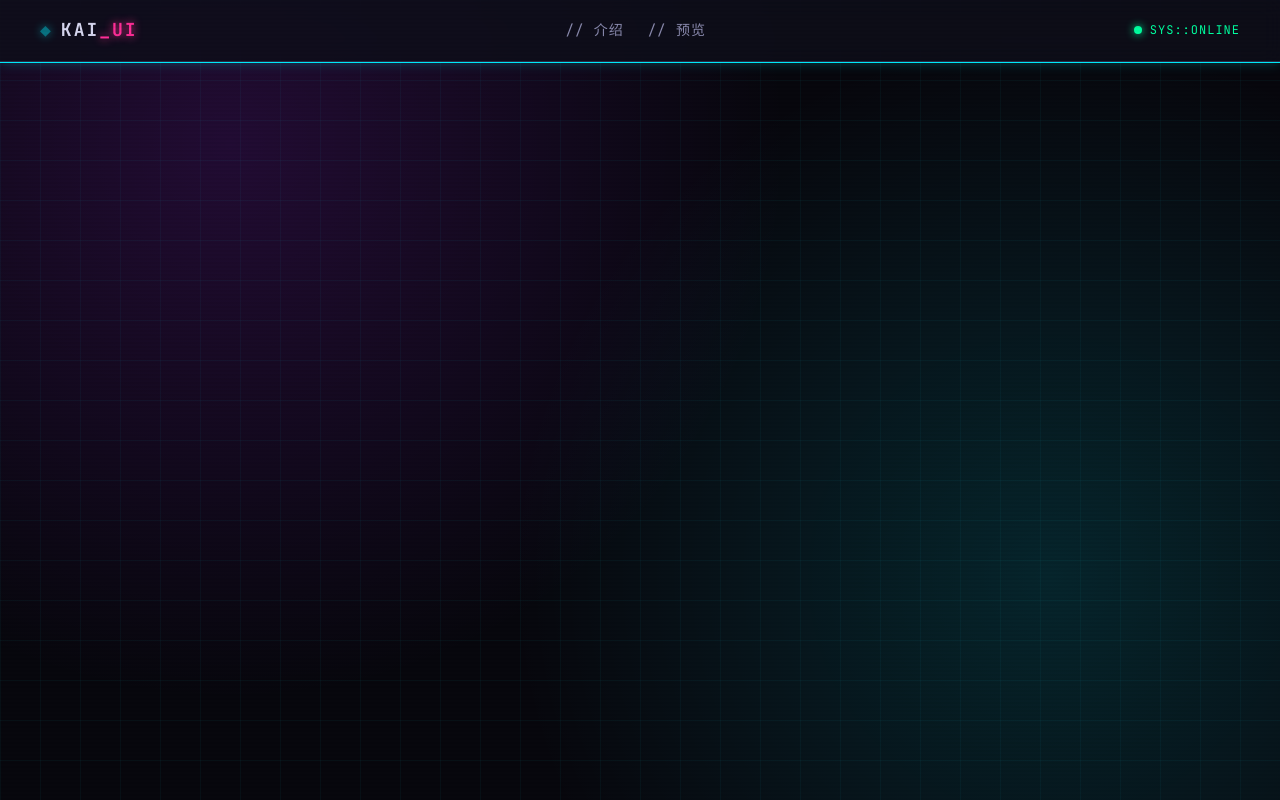
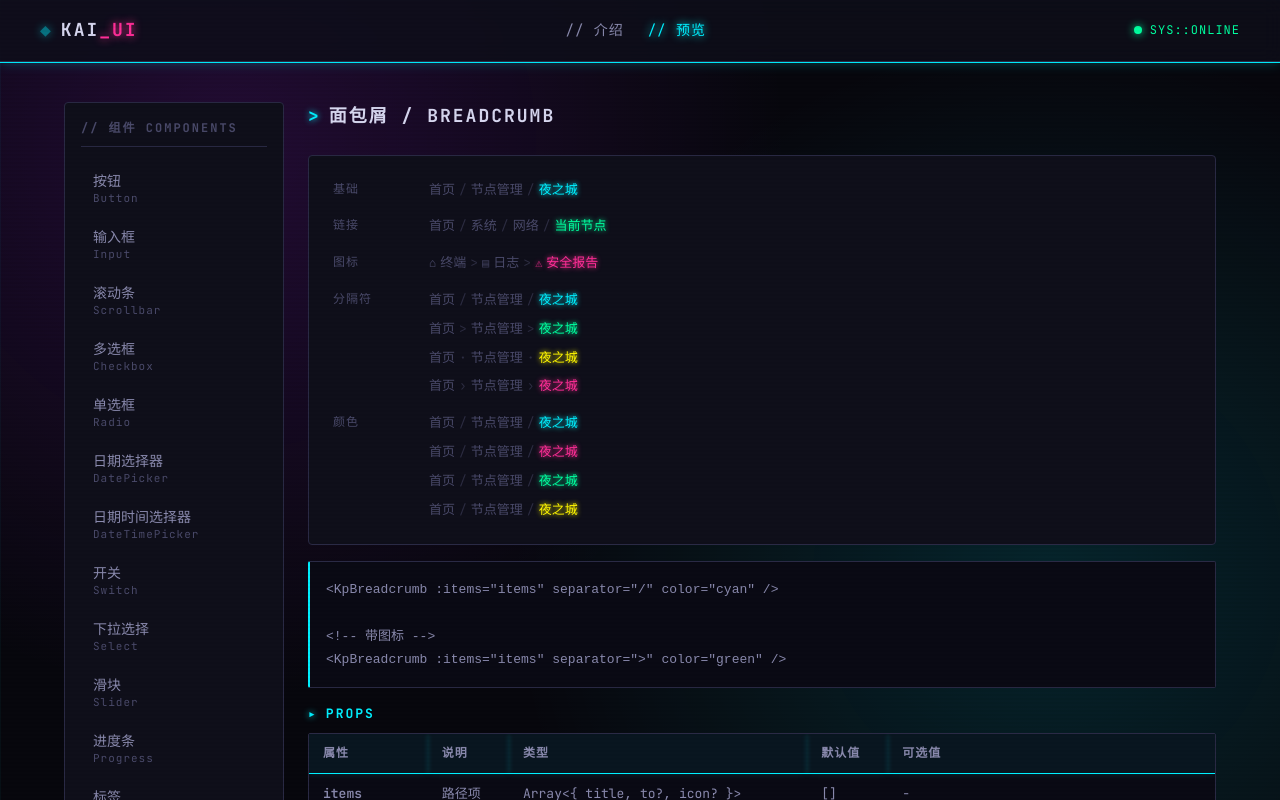
Before and after one commit to tiankainobug/kai-ui, a Vue app: page /preview/breadcrumb in a window 1280 px wide. Shown: the top 800 px of the page. Built offline with nearby package versions, Linux system fonts and the light colour scheme.

Commit message:
feat(breadcrumb): 添加赛博朋克风格面包屑组件及预览页面

```diff
--- /dev/null
+++ b/src/components/Breadcrumb.vue
@@ -0,0 +1,96 @@
+<script setup lang="ts">
+// 赛博朋克面包屑:导航路径,支持图标 / 自定义分隔符
+interface BreadcrumbItem {
+  title: string
+  to?: string
+  icon?: string
+}
+
+interface Props {
+  items?: BreadcrumbItem[]
+  separator?: string
+  color?: 'cyan' | 'magenta' | 'green' | 'yellow'
+}
+
+withDefaults(defineProps<Props>(), {
+  items: () => [],
+  separator: '/',
+  color: 'cyan'
+})
+</script>
+
+<template>
+  <nav class="kp-breadcrumb" :class="`kp-breadcrumb--${color}`">
+    <template v-for="(item, i) in items" :key="i">
+      <!-- 末项不可点击,高亮显示 -->
+      <span
+        class="kp-breadcrumb__item"
+        :class="{ 'is-active': i === items.length - 1 }"
+      >
+        <span v-if="item.icon" class="kp-breadcrumb__icon">{{ item.icon }}</span>
+        <a v-if="item.to && i < items.length - 1" class="kp-breadcrumb__link" :href="item.to">
+          {{ item.title }}
+        </a>
+        <span v-else class="kp-breadcrumb__text">{{ item.title }}</span>
+      </span>
+
+      <!-- 分隔符:末项后不显示 -->
+      <span v-if="i < items.length - 1" class="kp-breadcrumb__separator">{{ separator }}</span>
+    </template>
+  </nav>
+</template>
+
+<style scoped>
+.kp-breadcrumb {
+  display: flex;
+  align-items: center;
+  flex-wrap: wrap;
+  gap: var(--space-xs);
+  font-family: var(--font-mono);
+  font-size: 13px;
+}
+
+/* 颜色变量 */
+.kp-breadcrumb--cyan    { --kp-c: var(--neon-cyan);    --kp-c-glow: var(--glow-cyan); }
+.kp-breadcrumb--magenta { --kp-c: var(--neon-magenta); --kp-c-glow: var(--glow-magenta); }
+.kp-breadcrumb--green   { --kp-c: var(--neon-green);   --kp-c-glow: var(--glow-green); }
+.kp-breadcrumb--yellow  { --kp-c: var(--neon-yellow);  --kp-c-glow: 0 0 7px #fff700, 0 0 14px rgba(255, 247, 0, 0.4); }
+
+/* 每项 */
+.kp-breadcrumb__item {
+  display: inline-flex;
+  align-items: center;
+  gap: 4px;
+  color: var(--text-muted);
+  transition: color var(--transition-fast);
+}
+
+/* 链接:hover 变霓虹色 */
+.kp-breadcrumb__link {
+  color: inherit;
+  text-decoration: none;
+}
+.kp-breadcrumb__item:hover .kp-breadcrumb__link {
+  color: var(--kp-c);
+  text-shadow: 0 0 5px var(--kp-c);
+}
+
+/* 末项:高亮霓虹色 */
+.kp-breadcrumb__item.is-active {
+  color: var(--kp-c);
+  text-shadow: 0 0 5px var(--kp-c);
+}
+
+/* 图标 */
+.kp-breadcrumb__icon {
+  font-size: 12px;
+  opacity: 0.8;
+}
+
+/* 分隔符 */
+.kp-breadcrumb__separator {
+  color: var(--text-muted);
+  opacity: 0.5;
+  user-select: none;
+}
+</style>
--- /dev/null
+++ b/src/components/BreadcrumbShowcase.vue
@@ -0,0 +1,110 @@
+<script setup lang="ts">
+import Breadcrumb from '@/components/Breadcrumb.vue'
+import CodeBlock from '@/components/CodeBlock.vue'
+import ApiTable from '@/components/ApiTable.vue'
+import { props_columns, slots_columns, events_columns } from '@/data/api-columns'
+
+const items_basic = [
+  { title: '首页' },
+  { title: '节点管理' },
+  { title: '夜之城' }
+]
+const items_link = [
+  { title: '首页', to: '#home' },
+  { title: '系统', to: '#sys' },
+  { title: '网络', to: '#net' },
+  { title: '当前节点' }
+]
+const items_icon = [
+  { title: '终端', icon: '⌂' },
+  { title: '日志', icon: '▤' },
+  { title: '安全报告', icon: '⚠' }
+]
+
+const breadcrumb_code = `<KpBreadcrumb :items="items" separator="/" color="cyan" />
+
+<!-- 带图标 -->
+<KpBreadcrumb :items="items" separator=">" color="green" />`
+
+const breadcrumb_props: Record<string, string>[] = [
+  { prop: 'items', desc: '路径项', type: 'Array<{ title, to?, icon? }>', default: '[]', options: '-' },
+  { prop: 'separator', desc: '分隔符', type: 'String', default: '/', options: '-' },
+  { prop: 'color', desc: '霓虹色', type: 'String', default: 'cyan', options: 'cyan / magenta / green / yellow' }
+]
+const breadcrumb_slots: Record<string, string>[] = [
+  { name: '-', desc: '暂无插槽' }
+]
+const breadcrumb_events: Record<string, string>[] = [
+  { name: '-', desc: '暂无事件' }
+]
+</script>
+
+<template>
+  <section class="kp-section">
+    <h2 class="kp-section__title">面包屑 / BREADCRUMB</h2>
+
+    <div class="kp-demo">
+      <div>
+        <span class="kp-label">基础</span>
+        <div class="kp-breadcrumb-wrap">
+          <Breadcrumb :items="items_basic" color="cyan" />
+        </div>
+      </div>
+
+      <div>
+        <span class="kp-label">链接</span>
+        <div class="kp-breadcrumb-wrap">
+          <Breadcrumb :items="items_link" color="green" />
+        </div>
+      </div>
+
+      <div>
+        <span class="kp-label">图标</span>
+        <div class="kp-breadcrumb-wrap">
+          <Breadcrumb :items="items_icon" separator=">" color="magenta" />
+        </div>
+      </div>
+
+      <div>
+        <span class="kp-label">分隔符</span>
+        <div class="kp-breadcrumb-stack">
+          <Breadcrumb :items="items_basic" separator="/" color="cyan" />
+          <Breadcrumb :items="items_basic" separator=">" color="green" />
+          <Breadcrumb :items="items_basic" separator="·" color="yellow" />
+          <Breadcrumb :items="items_basic" separator="›" color="magenta" />
+        </div>
+      </div>
+
+      <div>
+        <span class="kp-label">颜色</span>
+        <div class="kp-breadcrumb-stack">
+          <Breadcrumb :items="items_basic" color="cyan" />
+          <Breadcrumb :items="items_basic" color="magenta" />
+          <Breadcrumb :items="items_basic" color="green" />
+          <Breadcrumb :items="items_basic" color="yellow" />
+        </div>
+      </div>
+    </div>
+
+    <CodeBlock :code="breadcrumb_code" />
+
+    <div class="preview__api">
+      <ApiTable title="Props" :columns="props_columns" :rows="breadcrumb_props" />
+      <ApiTable title="Slots" :columns="slots_columns" :rows="breadcrumb_slots" />
+      <ApiTable title="Events" :columns="events_columns" :rows="breadcrumb_events" />
+    </div>
+  </section>
+</template>
+
+<style scoped>
+.kp-breadcrumb-wrap {
+  display: flex;
+  align-items: center;
+}
+
+.kp-breadcrumb-stack {
+  display: flex;
+  flex-direction: column;
+  gap: var(--space-sm);
+}
+</style>
--- a/src/pages/Preview.vue
+++ b/src/pages/Preview.vue
@@ -31,7 +31,8 @@ const menu_items = [
   { path: '/preview/avatar', label: '头像', en: 'Avatar' },
   { path: '/preview/rate', label: '评分', en: 'Rate' },
   { path: '/preview/pagination', label: '分页', en: 'Pagination' },
-  { path: '/preview/steps', label: '步骤条', en: 'Steps' }
+  { path: '/preview/steps', label: '步骤条', en: 'Steps' },
+  { path: '/preview/breadcrumb', label: '面包屑', en: 'Breadcrumb' }
 ]
 </script>
 
--- a/src/router/index.ts
+++ b/src/router/index.ts
@@ -30,6 +30,7 @@ import AvatarShowcase from '@/components/AvatarShowcase.vue'
 import RateShowcase from '@/components/RateShowcase.vue'
 import PaginationShowcase from '@/components/PaginationShowcase.vue'
 import StepsShowcase from '@/components/StepsShowcase.vue'
+import BreadcrumbShowcase from '@/components/BreadcrumbShowcase.vue'
 
 const router = createRouter({
   history: createWebHistory(),
@@ -70,7 +71,8 @@ const router = createRouter({
         { path: 'avatar', name: 'preview-avatar', component: AvatarShowcase, meta: { title: '头像' } },
         { path: 'rate', name: 'preview-rate', component: RateShowcase, meta: { title: '评分' } },
         { path: 'pagination', name: 'preview-pagination', component: PaginationShowcase, meta: { title: '分页' } },
-        { path: 'steps', name: 'preview-steps', component: StepsShowcase, meta: { title: '步骤条' } }
+        { path: 'steps', name: 'preview-steps', component: StepsShowcase, meta: { title: '步骤条' } },
+        { path: 'breadcrumb', name: 'preview-breadcrumb', component: BreadcrumbShowcase, meta: { title: '面包屑' } }
       ]
     }
   ]
```
Also changed, not shown: 1 other file (tests, documents, lock files or other folders).
